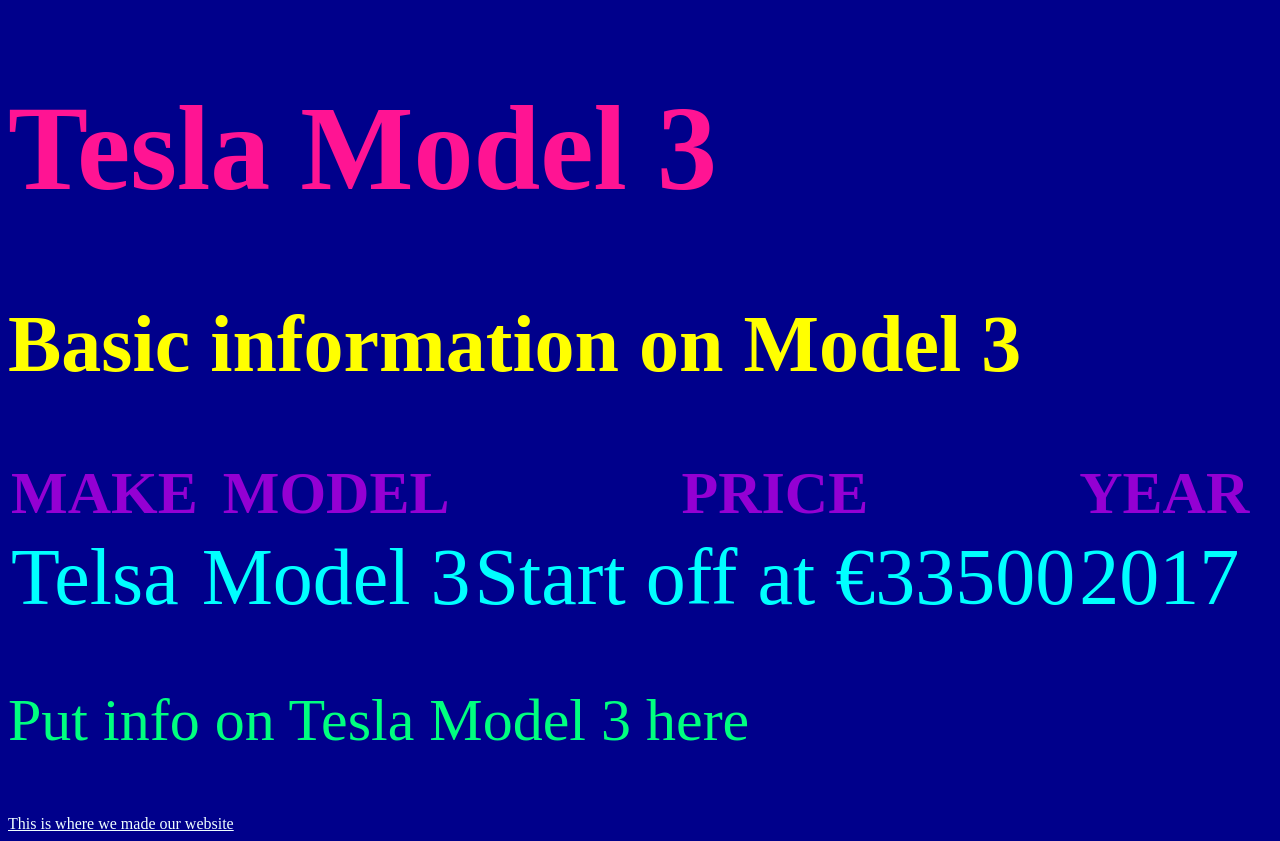
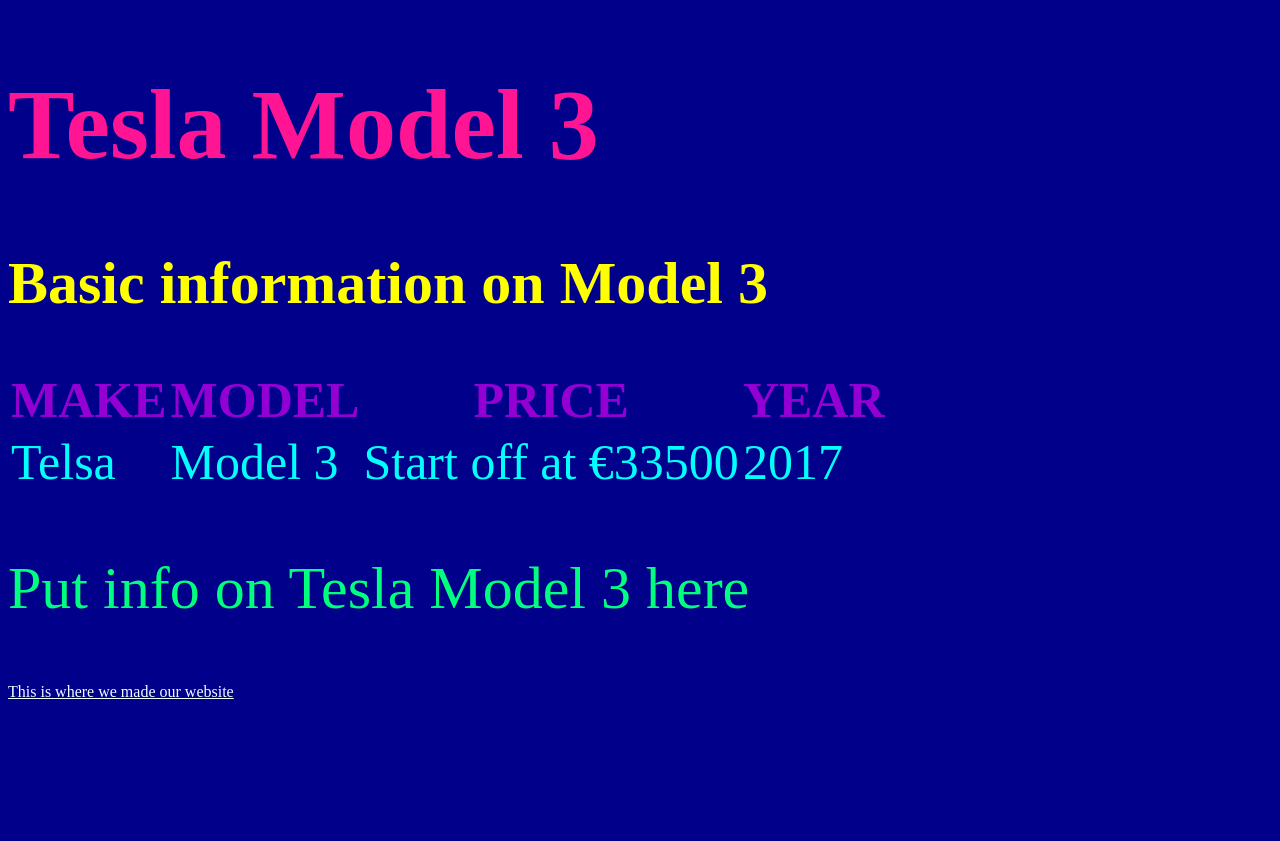
Before and after one commit to scottcrowley2002/groupwebsite-aboutTesla, a plain HTML site: page index.html in a window 1280 px wide. After the commit the page ends 800 px from the top, so only its background shows below. Drawn offline with Linux system fonts and the light colour scheme.

Commit message:
Update index.html

```diff
--- a/index.html
+++ b/index.html
@@ -6,10 +6,10 @@
     <style>
 
 
-     h1 {font-size:120px;
+     h1 {font-size:100px;
        color:rgb(255,20,147);}
 
-      h2 {font-size:80px;
+      h2 {font-size:60px;
       color:rgb(255,255,0);}
 
 
@@ -17,9 +17,9 @@
     body{background-color:rgb(0,0,139);}
     p{font-size:60px;
       color:rgb(0,255,127);}
-    td{font-size:80px;
+    td{font-size:50px;
       color:rgb(0,255,255);}
-    tr{font-size:60px;
+    tr{font-size:50px;
       color:rgb(148,0,211);}
     a{color:rgb(240,255,255);}
     </style>
```
